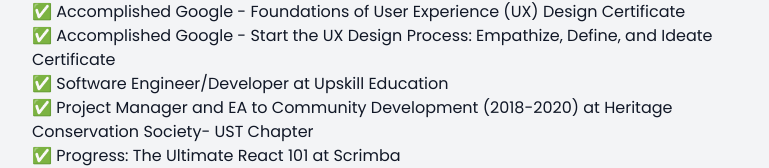
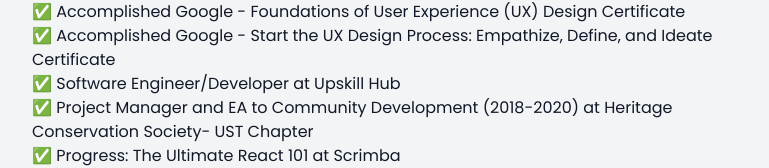
Before and after one commit to johncanero/johncanero-website, a Next.js app: page /about in a window 1280 px wide. Shown: the part 2667-2835 px from the top of the page, without its empty margins (56-825 px from the left). Built offline with nearby package versions, Linux system fonts and the light colour scheme.

Commit message:
Write Upskill Hub in Highlights

```diff
--- a/pages/about/index.tsx
+++ b/pages/about/index.tsx
@@ -155,7 +155,7 @@ const about = () => {
                 ✅ Accomplished Google - Start the UX Design Process: Empathize, Define, and Ideate Certificate
               </li>
               <li>
-                ✅ Software Engineer/Developer at Upskill Education
+                ✅ Software Engineer/Developer at Upskill Hub
               </li>
               <li>
                 ✅ Project Manager and EA to Community Development (2018-2020) at Heritage Conservation Society- UST Chapter
```
